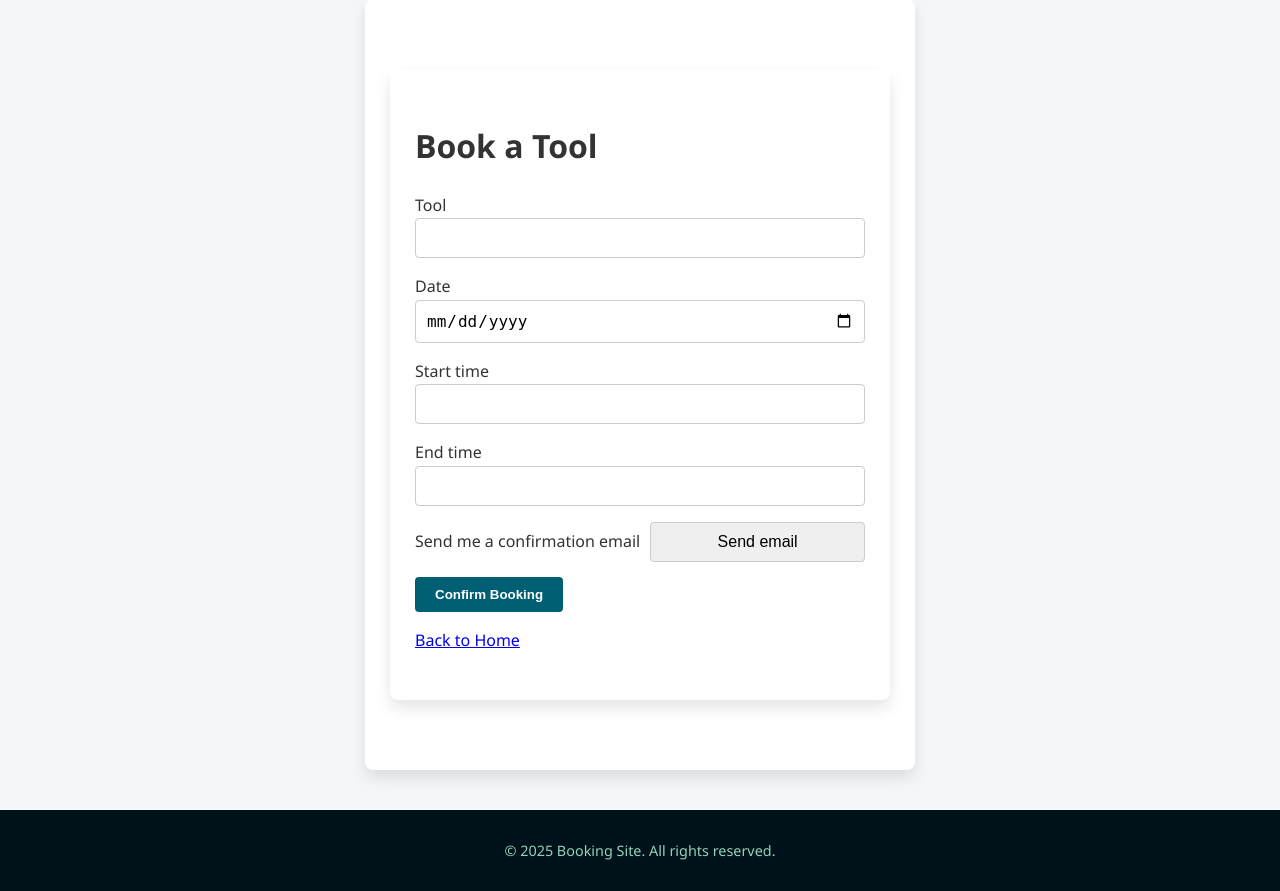
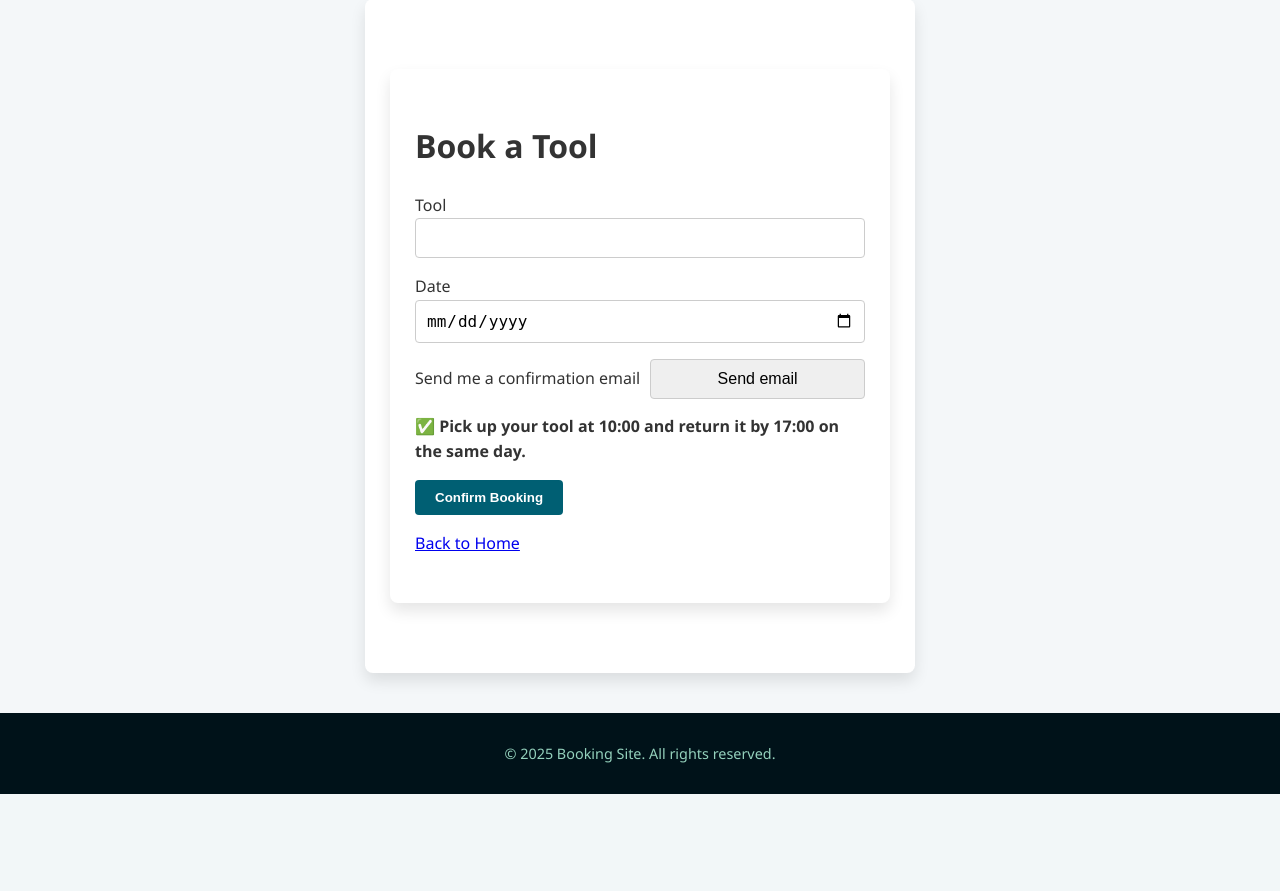
Before and after one commit to WebbCouture/booking_p3, a Django app: template booking_site/bookings/templates/bookings/booking_form.html in a window 1280 px wide. Shown: the part 97-988 px from the top of the page. After the commit the page ends 891 px from the top, so only its background shows below. Run offline with Django 3.2, Linux system fonts and the light colour scheme; the template is opened without the code that fills it, so the values that code supplies are empty, except form fields; form fields are guessed from the names that the template uses.

Commit message:
change booking time to days and add text when tool alredy boked

```diff
--- a/booking_site/bookings/forms.py
+++ b/booking_site/bookings/forms.py
@@ -9,16 +9,14 @@ class BookingForm(forms.ModelForm):
 
     class Meta:
         model = Booking
-        fields = ['tool', 'date', 'start_time', 'end_time']  # 'send_email' is not part of the model
+        fields = ['tool', 'date']  # Removed 'start_time' and 'end_time'
         widgets = {
             'date': forms.DateInput(attrs={'type': 'date'}),
-            'start_time': forms.TimeInput(attrs={'type': 'time'}),
-            'end_time': forms.TimeInput(attrs={'type': 'time'}),
         }
 
     def __init__(self, *args, **kwargs):
         super().__init__(*args, **kwargs)
 
-        # Disable the tool field if a tool is preselected (e.g., from tool_id in URL)
+        # Disable the tool field if pre-selected
         if self.initial.get('tool'):
             self.fields['tool'].disabled = True
--- a/booking_site/bookings/templates/bookings/booking_form.html
+++ b/booking_site/bookings/templates/bookings/booking_form.html
@@ -9,6 +9,7 @@
     <form method="post" novalidate>
         {% csrf_token %}
 
+        <!-- Tool Selection -->
         <p>
             {{ form.tool.label_tag }}
             {{ form.tool }}
@@ -17,6 +18,7 @@
             {% endfor %}
         </p>
 
+        <!-- Date Picker -->
         <p>
             {{ form.date.label_tag }}
             {{ form.date }}
@@ -25,23 +27,11 @@
             {% endfor %}
         </p>
 
-        <p>
-            {{ form.start_time.label_tag }}
-            {{ form.start_time }}
-            {% for error in form.start_time.errors %}
-                <span style="color:red;">{{ error }}</span>
-            {% endfor %}
-        </p>
+        <!-- Hidden Start and End Time Fields -->
+        {{ form.start_time.as_hidden }}
+        {{ form.end_time.as_hidden }}
 
-        <p>
-            {{ form.end_time.label_tag }}
-            {{ form.end_time }}
-            {% for error in form.end_time.errors %}
-                <span style="color:red;">{{ error }}</span>
-            {% endfor %}
-        </p>
-
-        <!-- ✅ Single-line checkbox with no wrapping -->
+        <!-- Email Confirmation Checkbox -->
         <p style="display: flex; align-items: center; white-space: nowrap; gap: 10px;">
             <label for="{{ form.send_email.id_for_label }}" style="margin: 0;">
                 Send me a confirmation email
@@ -52,9 +42,64 @@
             <span style="color:red;">{{ error }}</span>
         {% endfor %}
 
+        <!-- Booking Info Note -->
+        <p style="margin-top: 10px; font-weight: bold;">
+            ✅ Pick up your tool at <strong>10:00</strong> and return it by <strong>17:00</strong> on the same day.
+        </p>
+
         <button type="submit">Confirm Booking</button>
     </form>
 
     <p><a href="{% url 'home' %}">Back to Home</a></p>
 </div>
+
+<script>
+document.addEventListener("DOMContentLoaded", function () {
+    const toolSelect = document.getElementById("id_tool");
+    const dateInput = document.getElementById("id_date");
+
+    function updateCalendar(toolId) {
+        if (!toolId || !dateInput) return;
+
+        fetch(`/api/booked-dates/${toolId}/`)
+            .then(response => response.json())
+            .then(data => {
+                const bookedDates = data.booked_dates || [];
+
+                // Remove previous listener to avoid duplicates
+                dateInput.oninput = null;
+
+                dateInput.addEventListener("input", function () {
+                    const selected = this.value;
+                    if (bookedDates.includes(selected)) {
+                        this.style.backgroundColor = "#ffdddd"; // Red = booked
+                    } else {
+                        this.style.backgroundColor = "#ddffdd"; // Green = available
+                    }
+                });
+
+                // Trigger once on load to set initial color
+                const event = new Event("input");
+                dateInput.dispatchEvent(event);
+            });
+    }
+
+    // Auto-fill hidden time fields on date change
+    dateInput.addEventListener("change", function () {
+        const startTimeField = document.getElementById("id_start_time");
+        const endTimeField = document.getElementById("id_end_time");
+        if (startTimeField && endTimeField) {
+            startTimeField.value = "10:00";
+            endTimeField.value = "17:00";
+        }
+    });
+
+    if (toolSelect) {
+        updateCalendar(toolSelect.value);
+        toolSelect.addEventListener("change", function () {
+            updateCalendar(this.value);
+        });
+    }
+});
+</script>
 {% endblock %}
--- a/booking_site/bookings/urls.py
+++ b/booking_site/bookings/urls.py
@@ -15,4 +15,7 @@ urlpatterns = [
     path('login/', views.CustomLoginView.as_view(), name='login'),
     path('logout/', views.CustomLogoutView.as_view(), name='logout'),
     path('register/', views.register, name='register'),
+
+    # API for fetching booked dates for a tool
+    path('api/booked-dates/<int:tool_id>/', views.booked_dates_api, name='booked_dates_api'),
 ]
```
Also changed, not shown: booking_site/bookings/views.py (+45 -23 lines), booking_site/db.sqlite3.
